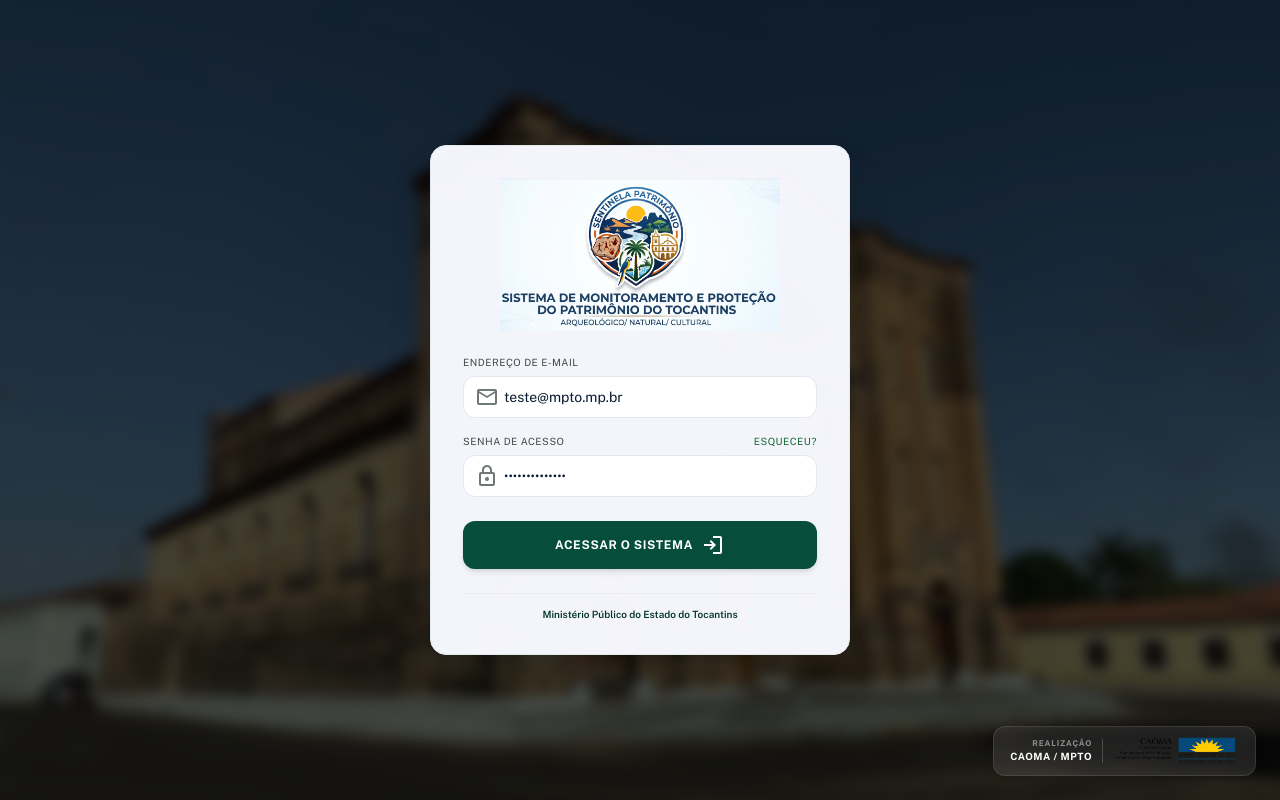
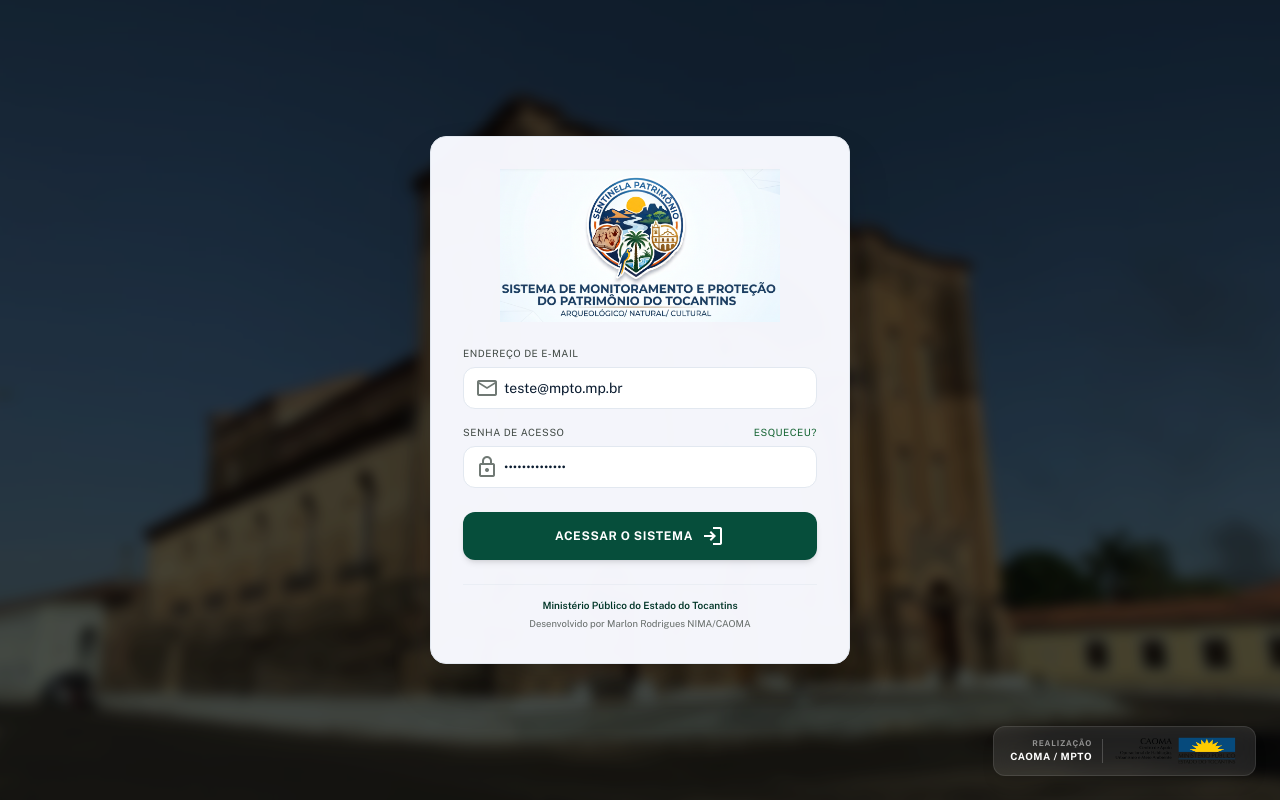
Before and after one commit to marlonfreitas/sentinela_patrimonio, a React (Vite) app: page / in a window 1280 px wide. Built offline with nearby package versions, Linux system fonts and the light colour scheme; no server answers; the database is empty.

Commit message:
feat: adiciona créditos de desenvolvimento Marlon Rodrigues NIMA/CAOMA no login e sidebar

```diff
--- a/src/components/SideNavBar.tsx
+++ b/src/components/SideNavBar.tsx
@@ -166,12 +166,15 @@ export const SideNavBar: React.FC<SideNavBarProps> = ({ activeTab, setActiveTab,
           </div>
 
           {/* Logo CAOMA MPE no Canto Inferior */}
-          <div className="flex justify-center items-center pt-3 border-t border-border-subtle/30 mt-2">
+          <div className="flex flex-col justify-center items-center pt-3 border-t border-border-subtle/30 mt-2 gap-1 text-center">
             <img
               src={logoCaoma}
               alt="Logo CAOMA MPE"
-              className="h-10 w-auto object-contain opacity-75 hover:opacity-100 transition-opacity duration-200"
+              className="h-9 w-auto object-contain opacity-85 hover:opacity-100 transition-opacity duration-200"
             />
+            <span className="text-[9px] text-on-surface-variant/75 font-medium tracking-tight mt-0.5">
+              Desenvolvido por Marlon Rodrigues NIMA/CAOMA
+            </span>
           </div>
         </div>
       </aside>
--- a/src/pages/Login.tsx
+++ b/src/pages/Login.tsx
@@ -97,6 +97,9 @@ export const Login: React.FC<LoginProps> = ({ onLogin }) => {
         {/* Footer do Card */}
         <div className="text-center pt-2 border-t border-border-subtle/50 text-[10px] text-on-surface-variant leading-relaxed">
           <p className="font-semibold text-primary mt-1">Ministério Público do Estado do Tocantins</p>
+          <p className="text-[9.5px] text-on-surface-variant/80 mt-0.5 font-medium">
+            Desenvolvido por Marlon Rodrigues NIMA/CAOMA
+          </p>
         </div>
       </div>
 
```
